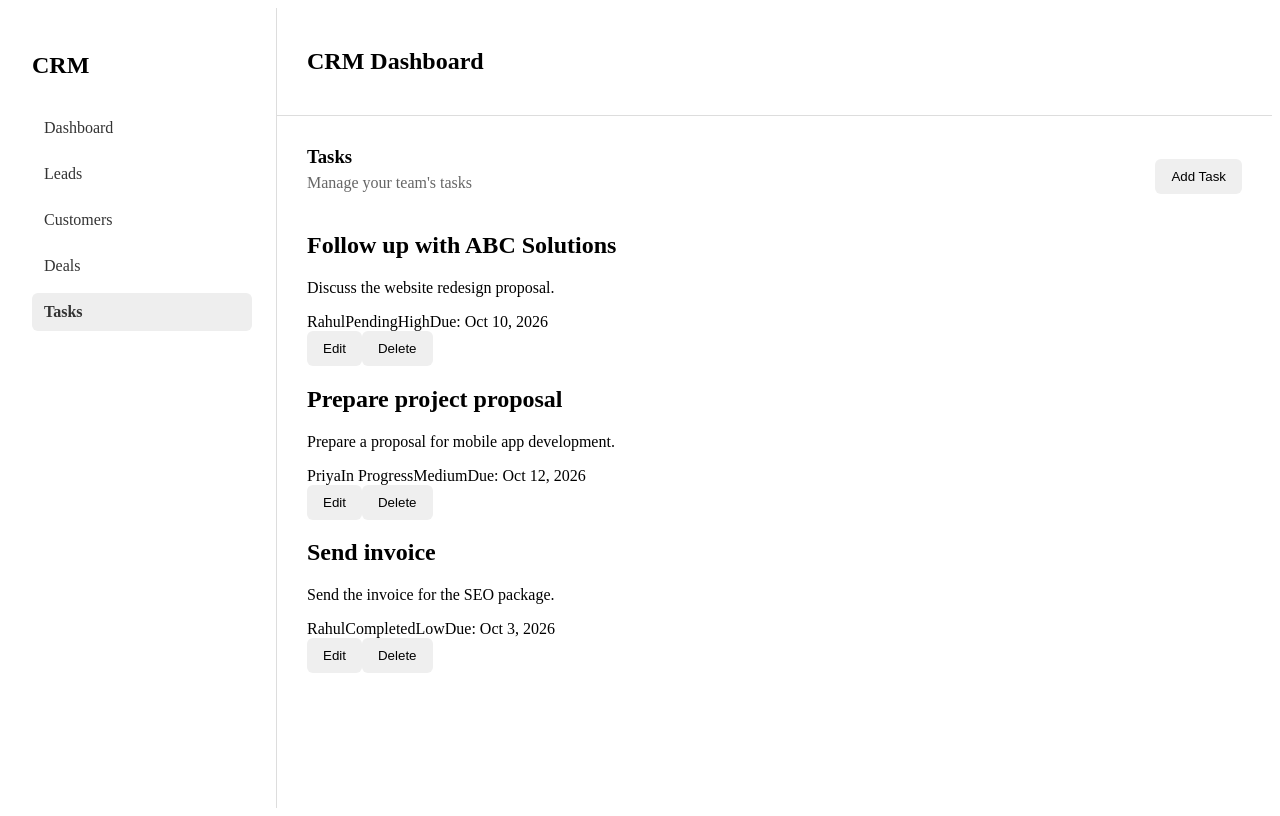
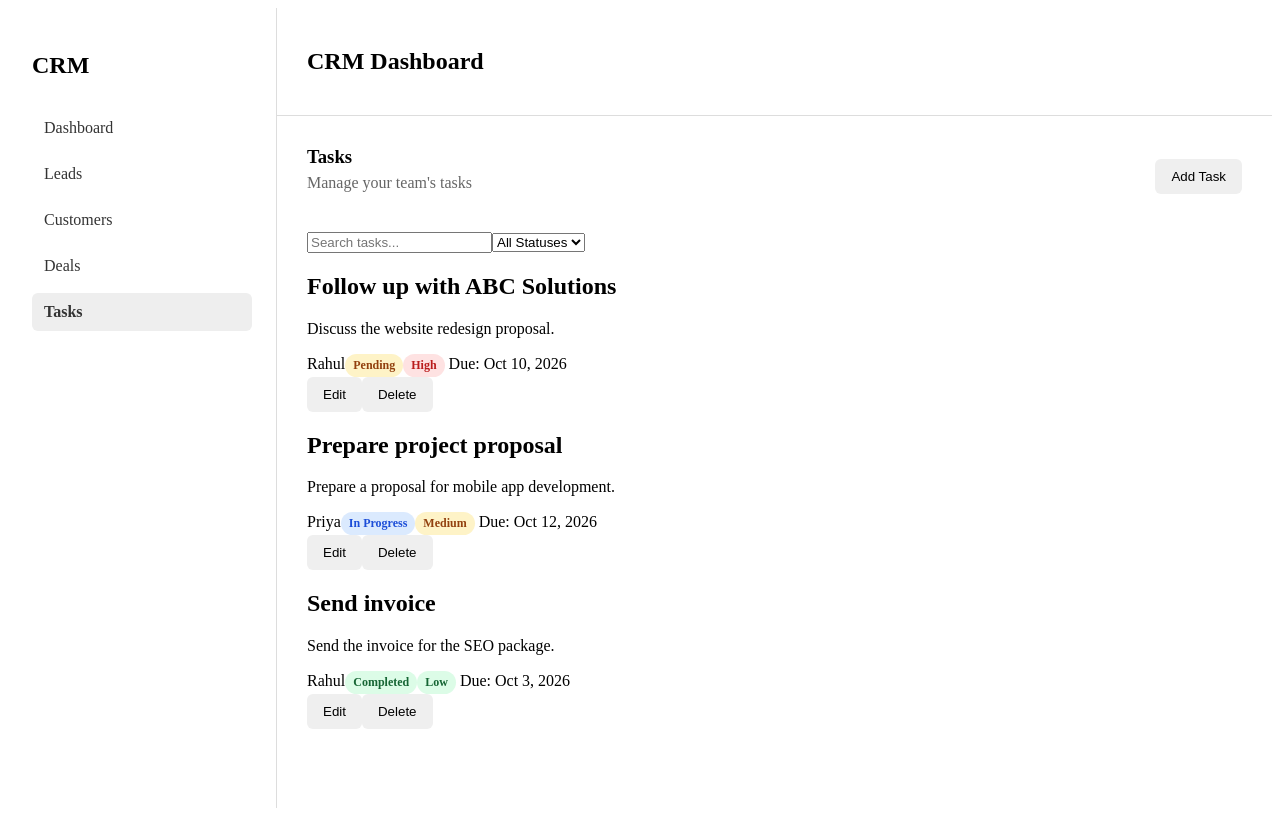
Before and after one commit to ajay020/ng-CRM, an Angular app: page /tasks in a window 1280 px wide. Built offline with nearby package versions, Linux system fonts and the light colour scheme.

Commit message:
feat: Add task filtering by status and overdue highlighting

```diff
--- a/src/app/pages/tasks/tasks.html
+++ b/src/app/pages/tasks/tasks.html
@@ -14,7 +14,7 @@
       {{ editingTaskId === null ? 'Add Task' : 'Edit Task' }}
     </h2>
     <form [formGroup]="taskForm" (ngSubmit)="submit()" class="task-form">
-      <div  class="form-group">
+      <div class="form-group">
         <label for="title">Title</label>
         <input id="title" type="text" formControlName="title" />
       </div>
@@ -62,8 +62,26 @@
   </div>
 }
 
+<!-- task search  -->
+<div class="task-search">
+  <input
+    type="search"
+    placeholder="Search tasks..."
+    [value]="searchTerm()"
+    (input)="searchTerm.set($any($event.target).value)"
+  />
+
+  <select [value]="selectedStatus()" (change)="selectedStatus.set($any($event.target).value)">
+    <option value="All">All Statuses</option>
+
+    @for (status of statuses; track status) {
+      <option [value]="status">{{ status }}</option>
+    }
+  </select>
+</div>
+
 <section class="tasks-list">
-  @for (task of tasks(); track task.id) {
+  @for (task of filteredTasks(); track task.id) {
     <article class="task-card">
       <div>
         <h2>{{ task.title }}</h2>
@@ -72,9 +90,29 @@
 
       <div>
         <span>{{ task.assignedTo }}</span>
-        <span>{{ task.status }}</span>
-        <span>{{ task.priority }}</span>
-        <span>Due: {{ task.dueDate | date }}</span>
+        <span
+          class="status"
+          [class.status-pending]="task.status === 'Pending'"
+          [class.status-progress]="task.status === 'In Progress'"
+          [class.status-completed]="task.status === 'Completed'"
+        >
+          {{ task.status }}
+        </span>
+        <span
+          class="priority"
+          [class.priority-high]="task.priority === 'High'"
+          [class.priority-medium]="task.priority === 'Medium'"
+          [class.priority-low]="task.priority === 'Low'"
+        >
+          {{ task.priority }}
+        </span>
+        <span [class.overdue]="isOverdue(task)">
+          Due: {{ task.dueDate | date }}
+
+          @if (isOverdue(task)) {
+            <strong>Overdue</strong>
+          }
+        </span>
       </div>
 
       <div class="task-actions">
--- a/src/app/pages/tasks/tasks.scss
+++ b/src/app/pages/tasks/tasks.scss
@@ -59,3 +59,57 @@ form {
   display: flex;
   gap: 10px;
 }
+
+.priority {
+  display: inline-block;
+  padding: 4px 8px;
+  border-radius: 12px;
+  font-size: 12px;
+  font-weight: 600;
+}
+
+.priority-high {
+  background: #fee2e2;
+  color: #b91c1c;
+}
+
+.priority-medium {
+  background: #fef3c7;
+  color: #92400e;
+}
+
+.priority-low {
+  background: #dcfce7;
+  color: #166534;
+}
+
+.status {
+  display: inline-block;
+  padding: 4px 8px;
+  border-radius: 12px;
+  font-size: 12px;
+  font-weight: 600;
+}
+
+.status-pending {
+  background: #fef3c7;
+  color: #92400e;
+}
+
+.status-progress {
+  background: #dbeafe;
+  color: #1d4ed8;
+}
+
+.status-completed {
+  background: #dcfce7;
+  color: #166534;
+}
+
+.overdue {
+  color: #b91c1c;
+}
+
+.overdue strong {
+  margin-left: 6px;
+}
--- a/src/app/pages/tasks/tasks.ts
+++ b/src/app/pages/tasks/tasks.ts
@@ -1,4 +1,4 @@
-import { Component, inject } from '@angular/core';
+import { Component, inject, computed, signal } from '@angular/core';
 import { DatePipe } from '@angular/common';
 import { TaskService } from '../../services/task';
 import { FormControl, FormGroup, ReactiveFormsModule, Validators } from '@angular/forms';
@@ -14,6 +14,25 @@ export class Tasks {
   private taskService = inject(TaskService);
 
   tasks = this.taskService.getTasks();
+
+  searchTerm = signal('');
+  selectedStatus = signal<TaskStatus | 'All'>('All');
+
+  filteredTasks = computed(() => {
+    const search = this.searchTerm().toLowerCase().trim();
+    const status = this.selectedStatus();
+
+    return this.tasks().filter((task) => {
+      const matchesSearch =
+        task.title.toLowerCase().includes(search) ||
+        task.description.toLowerCase().includes(search) ||
+        task.assignedTo.toLowerCase().includes(search);
+
+      const matchesStatus = status === 'All' || task.status === status;
+
+      return matchesSearch && matchesStatus;
+    });
+  });
 
   showForm = false;
   editingTaskId: number | null = null;
@@ -99,4 +118,8 @@ export class Tasks {
   deleteTask(id: number) {
     this.taskService.deleteTask(id);
   }
+
+  isOverdue(task: Task) {
+    return task.status !== 'Completed' && new Date(task.dueDate) < new Date();
+  }
 }
```
